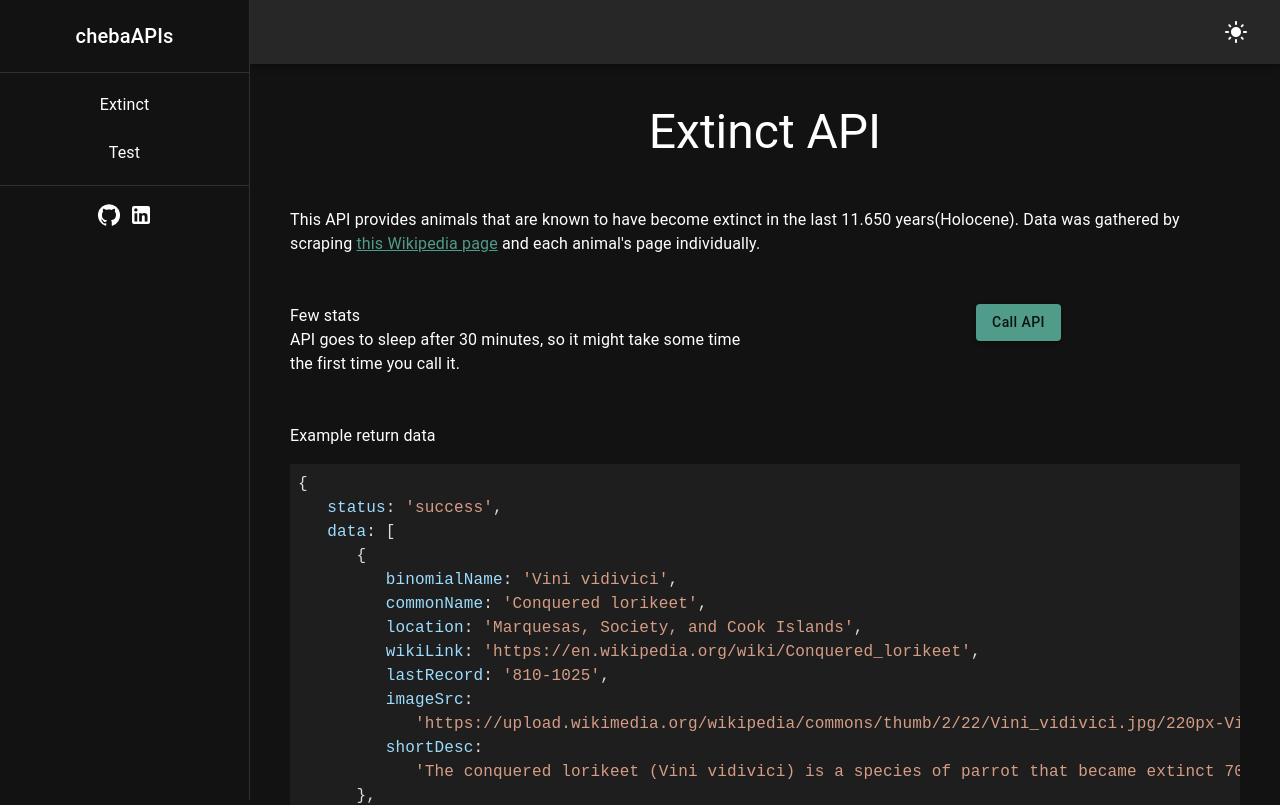
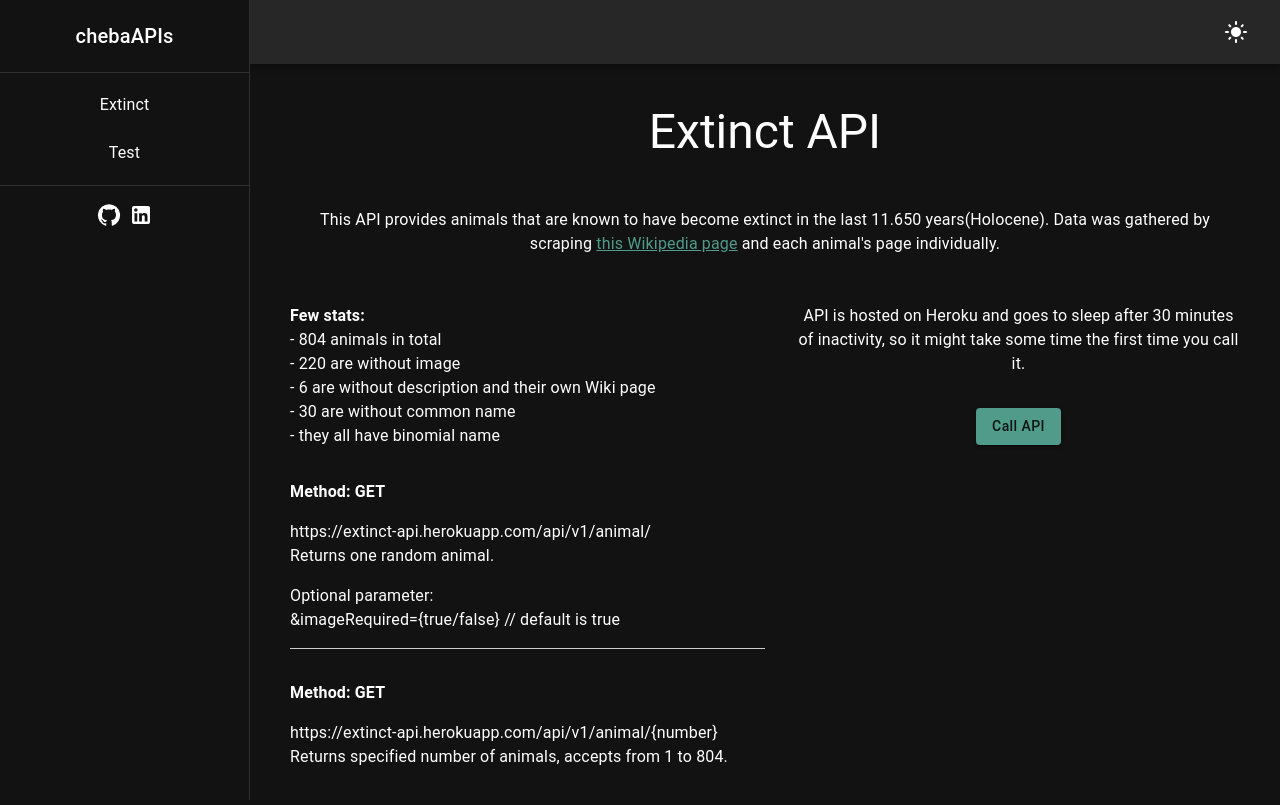
Before and after one commit to cheba91/chebaAPIs, a Next.js app: page / in a window 1280 px wide. Shown: the top 805 px of the page. Built offline with nearby package versions, Linux system fonts and the light colour scheme.

Commit message:
added docs & stats

```diff
--- a/components/apiTabs/ExtinctApi.js
+++ b/components/apiTabs/ExtinctApi.js
@@ -9,11 +9,12 @@ import DisplayJson from '../ui/DisplayJson';
 const AnimalCard = ({ data }) => {
    if (data) console.log('Have data', JSON.stringify(data));
    return (
-      <Card sx={{ maxWidth: 500, margin: '3rem auto 0' }}>
+      <Card sx={{ maxWidth: 500, margin: '2rem auto 0' }}>
          {data.imageSrc && (
             <CardMedia
                component="img"
                height="250"
+               sx={{ objectFit: 'contain' }}
                image={data.imageSrc}
                alt={data.binomialName}
             />
@@ -104,7 +105,7 @@ export default function ExtinctApi() {
             {`Extinct API`}
          </Typography>
          {/* API description */}
-         <Typography sx={{ marginBottom: '3rem' }}>
+         <Typography sx={{ marginBottom: '3rem', textAlign: 'center' }}>
             {`This API provides animals that are known to have become extinct in
             the last 11.650 years(Holocene). Data was gathered by scraping `}
             <Link
@@ -118,9 +119,60 @@ export default function ExtinctApi() {
          {/* Flex items */}
          <Grid container sx={{ justifyContent: 'center' }}>
             {/* Left side */}
-            <Grid item md={12} lg={6}>
-               <Typography>Few stats</Typography>
-               {`API goes to sleep after 30 minutes, so it might take some time the first time you call it.`}
+            <Grid item xs={12} lg={6}>
+               <Typography sx={{ fontWeight: '600' }}>Few stats:</Typography>
+               <Typography>- 804 animals in total</Typography>
+               <Typography>- 220 are without image</Typography>
+               <Typography>
+                  - 6 are without description and their own Wiki page
+               </Typography>
+               <Typography>- 30 are without common name</Typography>
+               <Typography>- they all have binomial name</Typography>
+               <Typography
+                  sx={{
+                     fontWeight: '600',
+                     marginTop: '2rem',
+                     marginBottom: '1rem',
+                  }}
+               >
+                  Method: GET
+               </Typography>
+               <Typography>
+                  https://extinct-api.herokuapp.com/api/v1/animal/
+               </Typography>
+               <Typography>Returns one random animal.</Typography>
+               <Typography
+                  sx={{
+                     marginTop: '1rem',
+                  }}
+               >
+                  Optional parameter:
+               </Typography>
+               <Typography
+                  sx={{
+                     paddingBottom: '1rem',
+                     borderBottom: '1px solid #ccc',
+                  }}
+               >{` &imageRequired={true/false} // default is true`}</Typography>
+               <Typography
+                  sx={{
+                     fontWeight: '600',
+                     marginTop: '2rem',
+                     marginBottom: '1rem',
+                  }}
+               >
+                  Method: GET
+               </Typography>
+               <Typography
+                  sx={{
+                     marginTop: '1rem',
+                  }}
+               >
+                  {`https://extinct-api.herokuapp.com/api/v1/animal/{number}`}
+               </Typography>
+               <Typography>
+                  Returns specified number of animals, accepts from 1 to 804.
+               </Typography>
             </Grid>
             {/* Right Side */}
             <Grid
@@ -134,6 +186,10 @@ export default function ExtinctApi() {
                   alignItems: 'center',
                }}
             >
+               <Typography sx={{ marginBottom: '2rem', textAlign: 'center' }}>
+                  {`API is hosted on Heroku and goes to sleep after 30 minutes of inactivity, so it might take some time the first time you call it.`}
+               </Typography>
+
                {/* Example API call */}
                <Button
                   variant="contained"
@@ -156,7 +212,7 @@ export default function ExtinctApi() {
                )}
             </Grid>
          </Grid>
-         <Typography sx={{ marginTop: '3rem' }}>Example return data</Typography>
+         <Typography sx={{ marginTop: '3rem' }}>Example response</Typography>
          <DisplayJson jsonData={jsonData} />
       </>
    );
--- a/components/ui/DisplayJson.js
+++ b/components/ui/DisplayJson.js
@@ -23,3 +23,6 @@ export default function DisplayJson({ jsonData }) {
       </Box>
    );
 }
+/*
+
+*/
```
